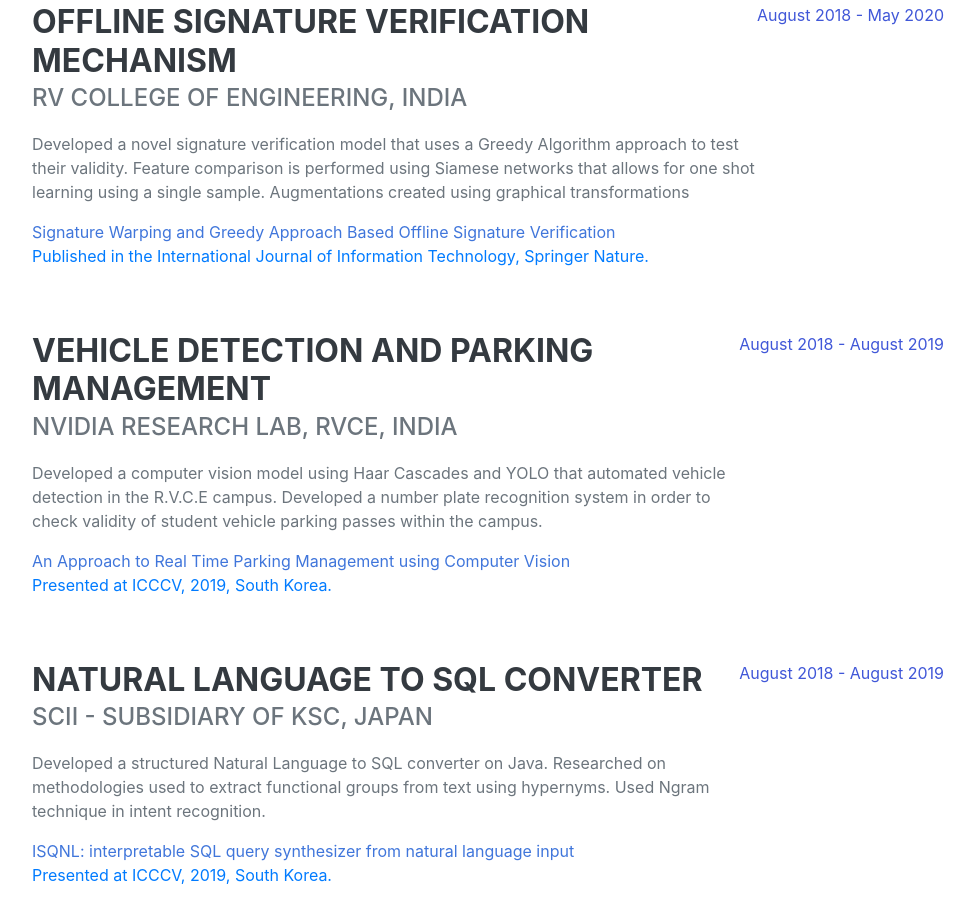
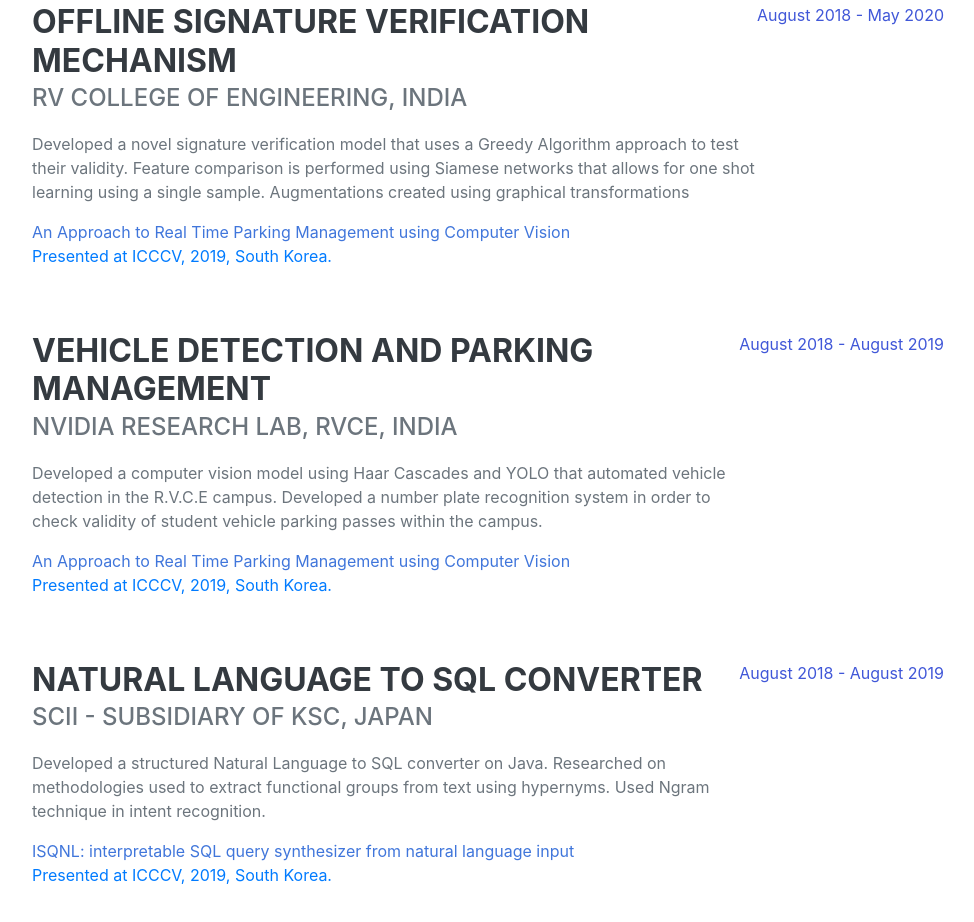
Before and after one commit to lordbeerus0505/lordbeerus0505.github.io, a plain HTML site: page index.html in a window 1280 px wide. Shown: the part 3675-4597 px from the top of the page, without its empty margins (288-1262 px from the left). Drawn offline with nearby package versions, Linux system fonts and the light colour scheme; a web font is replaced by a local one.

Commit message:
changed paper source:

```diff
--- a/index.html
+++ b/index.html
@@ -187,7 +187,7 @@
                                 using a single sample. Augmentations created using graphical
                                 transformations</p>
                             <p class="publications">
-                                <a href="https://link.springer.com/article/10.1007%2Fs41870-021-00689-9">Signature Warping and Greedy Approach Based Offline Signature Verification</a><br/>Published in the International Journal of Information Technology, Springer Nature.
+                                <a href="http://dl.acm.org/doi/abs/10.1145/3341016.3341025">An Approach to Real Time Parking Management using Computer Vision</a><br/> Presented at ICCCV, 2019, South Korea.
                             </p>
                         </div>
                         <div class="flex-shrink-0"><span class="text-primary">August 2018 - May 2020</span></div>
```
